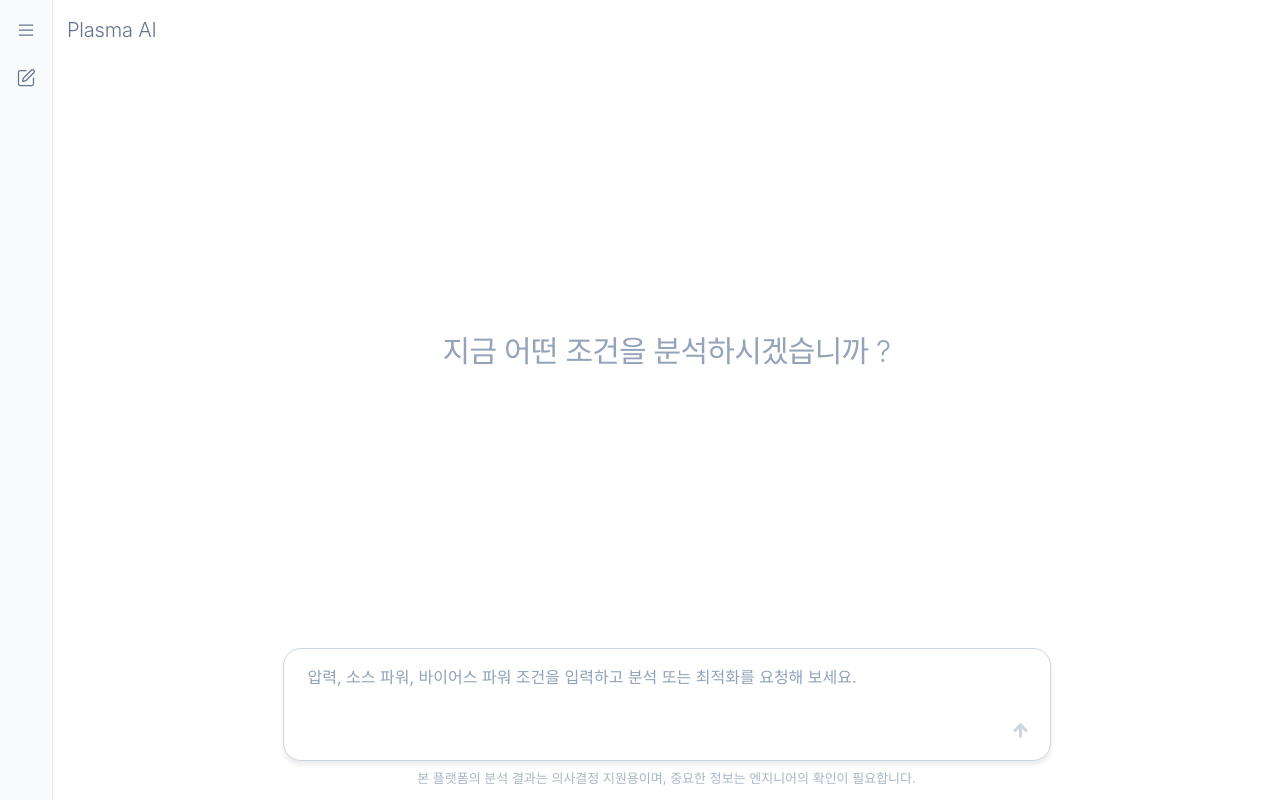
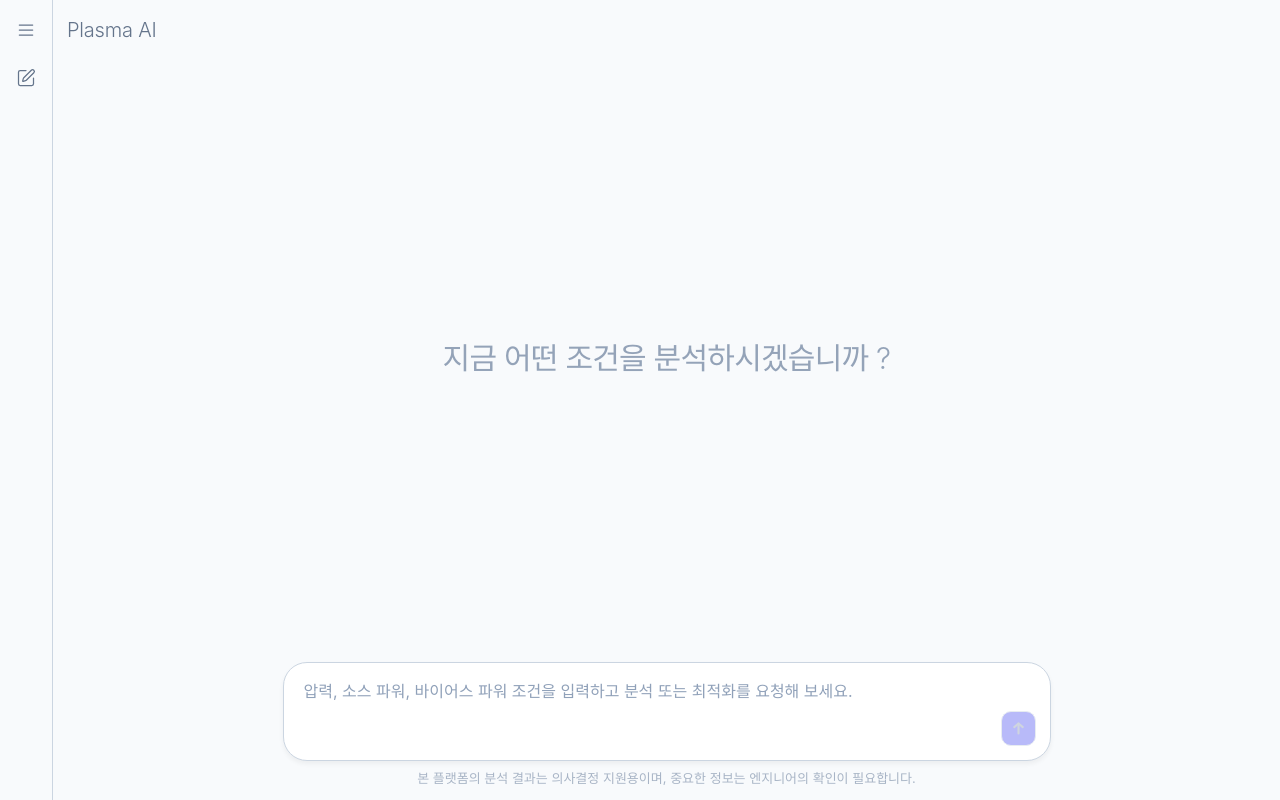
Before and after one commit to sejong-capstone-plasma/plasma-fe, a React (Vite) app: page / in a window 1280 px wide. Built offline with nearby package versions, Linux system fonts and the light colour scheme.

Commit message:
style: refine UI elements across components with border adjustments and layout enhancements

```diff
--- a/src/App.tsx
+++ b/src/App.tsx
@@ -130,8 +130,12 @@ export default function App() {
     const ctrl = new AbortController();
     abortCtrlRef.current = ctrl;
 
-    setMessages(prev => [...prev, { role: 'user', content }]);
-    setMessages(prev => [...prev, { role: 'assistant', content: '', type: 'default' }]);
+    setMessages(prev => [
+      ...prev,
+      { role: 'user', content },
+      { role: 'assistant', content: '', type: 'default' },
+    ]);
+
     setIsTyping(true);
 
     const [{ messageId, validationId, response: result, allParams }] = await Promise.all([
@@ -419,7 +423,7 @@ export default function App() {
           sessionRefreshTrigger={sessionRefreshTrigger}
         />
 
-        <div className="flex-1 flex flex-col overflow-hidden">
+        <div className="flex-1 flex flex-col overflow-hidden" style={{ backgroundColor: colors.slate[50] }}>
           <Header onReset={() => {
             setMessages([]);
             hasWelcomed.current = false;
@@ -429,7 +433,7 @@ export default function App() {
             setActiveSessionId(getCurrentSessionId());
           }}
           />
-          <div className="flex-1 flex flex-col overflow-hidden">
+          <div className="flex-1 flex flex-col overflow-hidden" style={{ backgroundColor: colors.slate[50] }}>
             {messages.length === 0 ? (
               <div className="flex-1 flex flex-col items-center justify-center gap-8">
                 <h1
--- a/src/components/ChatArea.tsx
+++ b/src/components/ChatArea.tsx
@@ -1,4 +1,4 @@
-import { useLayoutEffect, useRef } from 'react';
+import { useEffect, useRef } from 'react';
 import ChatTypes from './chatTypes';
 
 interface ChatMessage {
@@ -22,22 +22,22 @@ export default function ChatArea({ messages, isTyping, onConfirm, onReanalyze, o
 
   const lastUserIndex = messages.map(m => m.role).lastIndexOf('user');
 
-  // param-confirm / param-error 통합 — 마지막 인터랙티브 카드 인덱스
   const lastInteractiveIndex = messages.reduce((last, m, i) =>
     m.type === 'param-confirm' || m.type === 'param-error' ? i : last, -1
   );
 
+  useEffect(() => {
+    if (messages.length === 0) return;
 
-  useLayoutEffect(() => {
-    if (lastUserRef.current) {
-      lastUserRef.current.scrollIntoView({ behavior: 'smooth', block: 'start' });
-    } else {
+    const timeoutId = setTimeout(() => {
       endRef.current?.scrollIntoView({ behavior: 'smooth' });
-    }
+    }, 50);
+    return () => clearTimeout(timeoutId);
   }, [messages.length]);
 
   return (
-    <div ref={containerRef} className="flex-1 overflow-y-auto pt-6 pb-0">
+    <div ref={containerRef}
+      className="flex-1 overflow-y-auto h-full pt-6 pb-0 scroll-smooth">
       <div className="max-w-3xl mx-auto px-5">
         {messages.map((msg, index) => {
           const isLastAssistant =
@@ -53,7 +53,10 @@ export default function ChatArea({ messages, isTyping, onConfirm, onReanalyze, o
 
           return (
             <div key={index}>
-              <div ref={index === lastUserIndex ? lastUserRef : undefined}>
+              <div
+                ref={index === lastUserIndex ? lastUserRef : undefined}
+                className="scroll-mt-16"
+              >
                 <ChatTypes
                   role={msg.role}
                   content={msg.content}
@@ -72,7 +75,7 @@ export default function ChatArea({ messages, isTyping, onConfirm, onReanalyze, o
             </div>
           );
         })}
-        <div ref={endRef} />
+        <div ref={endRef} className={isTyping ? "h-[40vh] pointer-events-none" : "h-[16.5vh] pointer-events-none"} />
       </div>
     </div>
   );
--- a/src/components/InputArea.tsx
+++ b/src/components/InputArea.tsx
@@ -52,22 +52,23 @@ const InputArea = forwardRef<InputAreaHandle, InputAreaProps>(
     const buttonActive = isTyping || canSend;
 
     return (
-      <div className="pb-3 px-6">
+      <div className="pb-3 px-5">
         <div className="max-w-3xl mx-auto">
           <div
-            className="relative flex flex-col rounded-[18px] overflow-hidden"
+            className="relative flex flex-col rounded-[24px] overflow-hidden"
             style={{
               backgroundColor: colors.surface.card,
-              border: `1px solid ${colors.slate[300]}`,
-              boxShadow: '0 4px 5px rgba(0,0,0,0.08)',
+              border: `0.5px solid ${colors.slate[300]}`,
+              boxShadow: '0 3px 5px rgba(0,0,0,0.05)',
             }}
           >
             <textarea
               ref={textareaRef}
               onFocus={onFirstFocus}
               maxLength={500}
-              className="w-full bg-transparent px-6 pt-4 resize-none focus:outline-none placeholder:text-slate-400 overflow-y-auto"
-              style={{ fontSize: typography.size.md, minHeight: '24px', maxHeight: '200px' }}
+              rows={1}
+              className="w-full bg-transparent py-2 px-5 pt-4 resize-none focus:outline-none placeholder:text-slate-400 overflow-y-auto"
+              style={{ fontSize: typography.size.md, minHeight:'24px', maxHeight: '200px' }}
               placeholder="압력, 소스 파워, 바이어스 파워 조건을 입력하고 분석 또는 최적화를 요청해 보세요."
               value={text}
               onChange={handleChange}
@@ -79,15 +80,16 @@ const InputArea = forwardRef<InputAreaHandle, InputAreaProps>(
                 }
               }}
             />
-            <div className="flex justify-end items-center px-3 pb-3">
+
+            <div className="flex justify-end items-center px-3.5 pb-3.5">
               <button
                 onClick={handleButtonClick}
                 disabled={!buttonActive}
                 style={{
-                  backgroundColor: isTyping ? '#FFFFFF' : '#FFFFFF',
-                  borderRadius: isTyping ? '8px' : '30%',
+                  backgroundColor: isTyping ? '#FFFFFF' : colors.primary[500],
+                  borderRadius: '10px',
                   padding: '8px',
-                  boxShadow: buttonActive ? '0 0 3px rgba(0,0,0,0.15)' : 'none',
+                  border: `1px solid ${colors.slate[300]}`,
                   transition: 'all 0.2s ease',
                   cursor: buttonActive ? 'pointer' : 'default',
                   opacity: buttonActive ? 1 : 0.45,
@@ -109,10 +111,10 @@ const InputArea = forwardRef<InputAreaHandle, InputAreaProps>(
                 ) : (
                   // 전송 아이콘
                   <svg width="19" height="19" viewBox="0 0 24 24" fill="none"
-                    stroke={canSend ? colors.primary[500] : colors.slate[400]}
-                    strokeWidth="4" strokeLinecap="round" strokeLinejoin="round">
+                    stroke={canSend ? colors.slate[50] : colors.slate[400]}
+                    strokeWidth="3" strokeLinecap="round" strokeLinejoin="round">
                     <line x1="12" y1="19" x2="12" y2="5" />
-                    <polyline points="5 12 12 5 19 12" />
+                    <polyline points="6 10 12 5 18 10" />
                   </svg>
                 )}
               </button>
--- a/src/components/Sidebar.tsx
+++ b/src/components/Sidebar.tsx
@@ -53,7 +53,7 @@ const TabContent = ({ tab, activeId, onTabChange, onSelect, sessions, sessionsLo
     {/* 탭 헤더 */}
     <div style={{
       display: 'flex',
-      borderBottom: `1px solid ${colors.slate[200]}`,
+      borderBottom: `1px solid ${colors.slate[300]}`,
       margin: '30px 16px 0',
       flexShrink: 0,
     }}>
@@ -238,12 +238,12 @@ export default function Sidebar({ onNewChat, onSelectSession, predictionHistory
 
         <div style={{
           position: 'fixed', top: 0, left: 0, zIndex: 50,
-          width: '75vw', maxWidth: '270px', height: '100vh',
+          width: '75vw', maxWidth: '290px', height: '100vh',
           backgroundColor: colors.slate[50], borderRight: `1px solid ${colors.slate[200]}`,
           display: 'flex', flexDirection: 'column',
           transform: isOpen ? 'translateX(0)' : 'translateX(-100%)',
           transition: 'transform 0.25s ease',
-          borderTopRightRadius: '8px', borderBottomRightRadius: '8px',
+
         }}>
           <div style={{ display: 'flex', alignItems: 'center', padding: '12px 12px' }}>
             <div
@@ -286,7 +286,7 @@ export default function Sidebar({ onNewChat, onSelectSession, predictionHistory
       maxWidth: isOpen ? '270px' : '53px',
       height: '100vh',
       backgroundColor: colors.slate[50],
-      borderRight: `1px solid ${colors.slate[200]}`,
+      borderRight: `0.5px solid ${colors.slate[300]}`,
       display: 'flex', flexDirection: 'column',
       transition: 'all 0.3s cubic-bezier(0.4, 0, 0.2, 1)',
       overflow: 'hidden', flexShrink: 0,
--- a/src/components/chatTypes.tsx
+++ b/src/components/chatTypes.tsx
@@ -84,7 +84,7 @@ function ParamConfirmCard({ data, onConfirm, isLatest, disableEdit = false }: {
 
   return (
     <div style={{
-      border: `1.5px solid ${colors.slate[200]}`,
+      border: `0.5px solid ${colors.slate[300]}`,
       borderRadius: '10px',
       padding: '12px 14px',
       backgroundColor: colors.surface.card,
@@ -257,7 +257,7 @@ function ParamErrorCard({ data, onReanalyze, isLatest }: {
 
   return (
     <div style={{
-      border: `1.5px solid ${colors.slate[200]}`,
+      border: `0.5px solid ${colors.slate[300]}`,
       borderRadius: '10px',
       padding: '12px 14px',
       backgroundColor: colors.surface.card,
@@ -384,7 +384,7 @@ export default function ChatTypes({ role, content, isTyping, isLastAssistant, is
         const { historyId, etch_score, label } = JSON.parse(content);
         return (
           <div style={{
-            border: `1.5px solid ${colors.slate[200]}`,
+            border: `0.5px solid ${colors.slate[300]}`,
             borderRadius: '10px',
             padding: '12px 14px',
             backgroundColor: colors.surface.card,
@@ -496,13 +496,11 @@ export default function ChatTypes({ role, content, isTyping, isLastAssistant, is
         {renderBody()}
 
         {!isUser && isLastAssistant && (
-          <div style={{ display: 'flex', alignItems: 'center', marginTop: '12px' }}>
-            {!isWaiting && !isResponding && (
-              <div style={{ width: '16px', height: '16px', backgroundColor: colors.primary[500], borderRadius: '6px' }} />
-            )}
+          <div
+          style={{ display: 'flex', alignItems: 'center', marginBottom: '10px' }}>
             {isWaiting && (
               <div style={{ display: 'flex', alignItems: 'center', gap: '10px' }}>
-                <div style={{ width: '16px', height: '16px', backgroundColor: colors.primary[500], borderRadius: '6px', animation: 'breathe 1.8s ease-in-out infinite', flexShrink: 0 }} />
+                <div style={{ width: '16px', height: '16px', backgroundColor: colors.primary[500], borderRadius: '10px', animation: 'breathe 1.8s ease-in-out infinite', flexShrink: 0 }} />
                 {loadingText && (
                   <span style={{ fontSize: typography.size.sm, color: colors.slate[400] }}>
                     {loadingText}
@@ -510,14 +508,6 @@ export default function ChatTypes({ role, content, isTyping, isLastAssistant, is
                 )}
               </div>
             )}
-            {isResponding && (
-              <svg width="16" height="16" viewBox="0 0 16 16" style={{ display: 'block', overflow: 'visible' }}>
-                <rect x="0" y="0" width="16" height="16" rx="5" fill={colors.primary[500]} opacity="0.18" />
-                <rect x="1" y="1" width="14" height="14" rx="6" fill="none" stroke={colors.primary[500]} strokeWidth="1.5"
-                  strokeDasharray={`${PERIMETER * 0.35} ${PERIMETER * 0.65}`}
-                  style={{ animation: 'spinBorder 1s linear infinite' }} />
-              </svg>
-            )}
           </div>
         )}
       </div>
```
